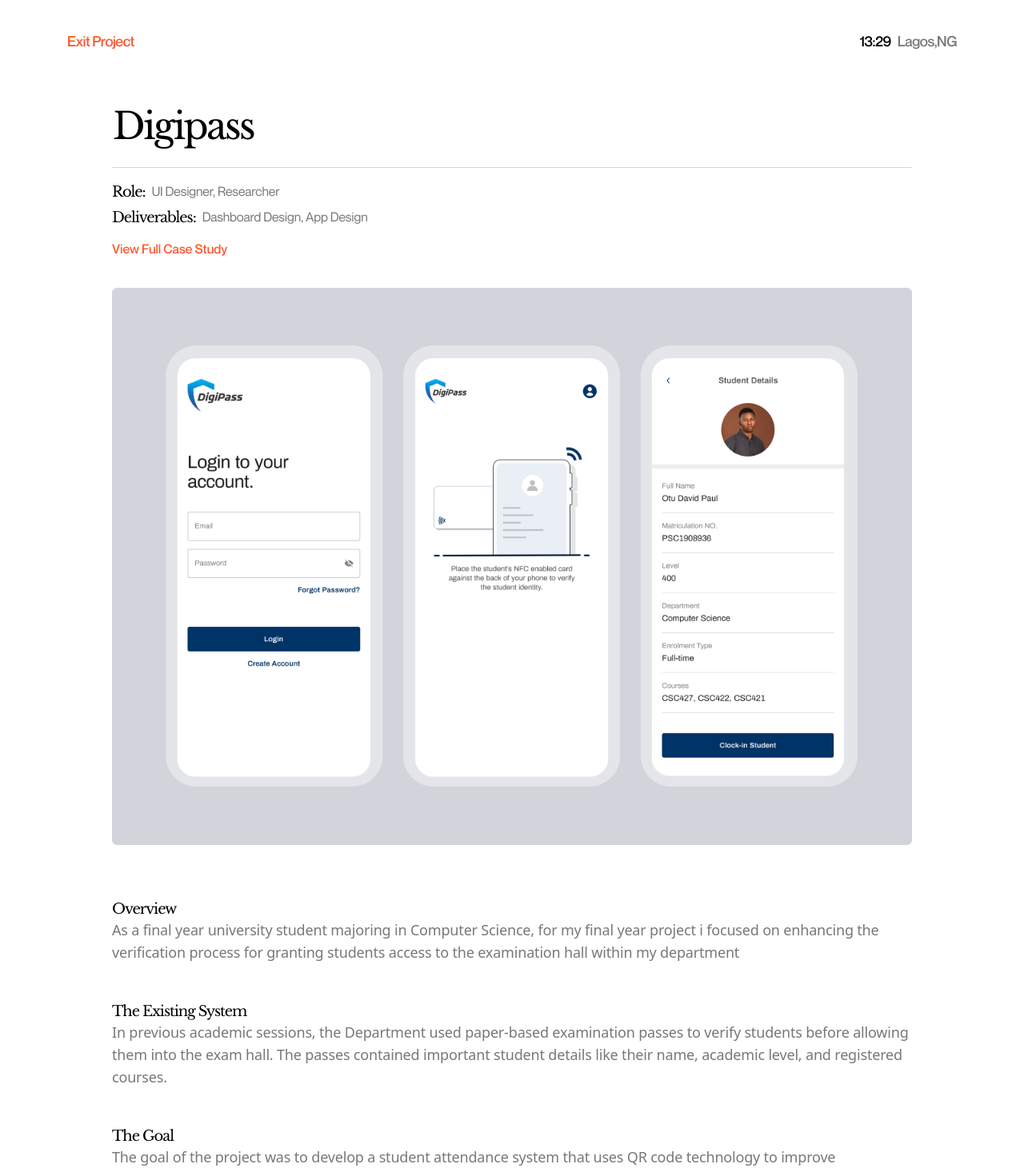
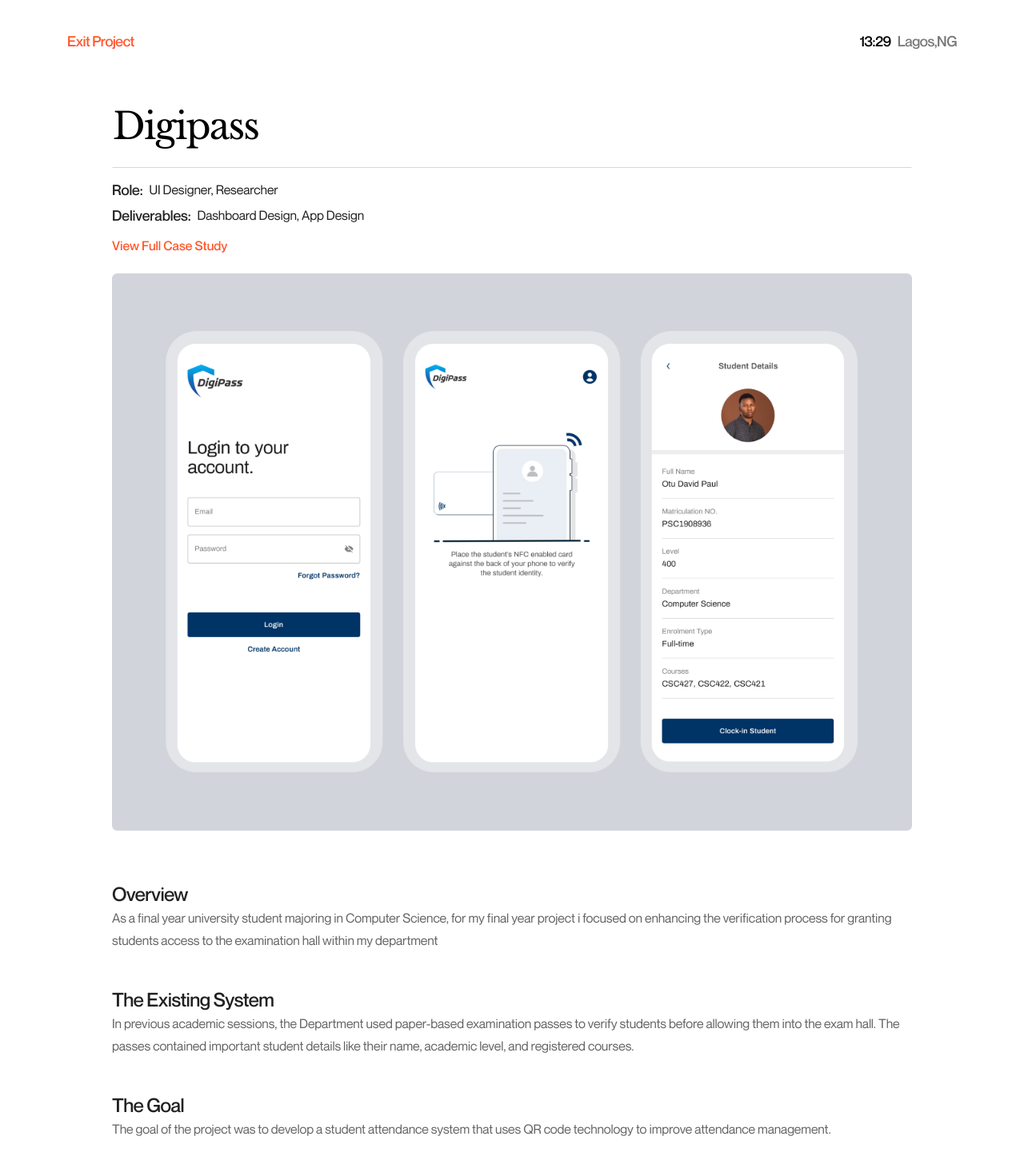
Before and after one commit to ezomonglory/davidportfolio, a Next.js app: page /DigipassSimple in a window 1280 px wide. Shown: the top 1466 px of the page at 80% size. Built offline with nearby package versions, Linux system fonts and the light colour scheme.

Commit message:
works changes

```diff
--- a/components/ProjectFooter.jsx
+++ b/components/ProjectFooter.jsx
@@ -5,9 +5,9 @@
 	const router = useRouter();
 
 	return (
-		<div className='flex justify-between items-center'>
+		<div className='flex justify-between items-center mt-[16px]'>
 			<div
-				className='flex space-x-[4px] items-center'
+				className='flex space-x-[8px] items-center'
 				onClick={() => {
 					router.push(`/${prev}`);
 				}}
@@ -28,13 +28,13 @@
 						stroke-linejoin='round'
 					/>
 				</svg>
-				<h1 className='text-[#D7D7D7] md:leading-[28px] md:text-[18px] neue-md '>
+				<h1 className='text-[#D7D7D7] md:leading-[28px] md:text-[18px] neue-md tracking-[-0.5px] '>
 					Previous Project{" "}
 				</h1>
 			</div>
 
 			<div
-				className='flex space-x-[4px] items-center'
+				className='flex space-x-[8px] items-center'
 				onClick={() => {
 					router.push(`/${next}`);
 				}}
@@ -55,7 +55,7 @@
 						stroke-linejoin='round'
 					/>
 				</svg>
-				<h1 className='text-[#212121] md:leading-[28px] md:text-[18px] neue-md '>
+				<h1 className='text-[#212121] md:leading-[28px] md:text-[18px] neue-md tracking-[-0.5px] '>
 					Next Project{" "}
 				</h1>
 			</div>
--- a/components/ProjectText.jsx
+++ b/components/ProjectText.jsx
@@ -2,9 +2,9 @@
 
 const ProjectText = ({heading, text}) => {
   return (
-    <div>
-        <h1 className='text-black libre-reg text-[16px] leading-[24px] md:text-[18px] md:leadng-[28px] md:tracking-[-1.08px] ' > {heading} </h1>
-        <p className='text-[#787878] text-[14px] leading-[24px] md:text-[18px] md:leading-[28px] md:tracking-[-0.18px] ' > {text} </p>
+    <div className='flex flex-col space-y-[4px]' >
+        <h1 className='text-[#212121] neue-md text-[16px] leading-[24px] md:text-[24px] md:leadng-[32px] md:tracking-[-0.5px] ' > {heading} </h1>
+        <p className='text-[#646464] neue-reg text-[14px] leading-[24px] md:text-[16px] md:leading-[28px] md:tracking-[-0.1px] ' > {text} </p>
     </div>
   )
 }
--- a/pages/DigipassFull.js
+++ b/pages/DigipassFull.js
@@ -22,9 +22,9 @@
 				<meta name='description' content='Generated by create next app' />
 				<link rel='icon' href='/favicon.ico' />
 			</Head>
-			<div className='overflow-hidden md:pb-[100px] pb-[60px] '>
+			<div className='overflow-hidden md:pb-[40px] pb-[24px] '>
 				{/* <hr className='w-screen h-[1px] md:h-[1.5px] bg-[#D7D7D7] mt-[34px] ' /> */}
-				<div className='md:mx-[80px] mx-[16px] mt-[34px]  '>
+				<div className='md:mx-[80px] mx-[16px] mt-[34px]   '>
 					<div className=' flex flex-col gap-[24px] md:mb-[14px]  md:gap-[60px]   '>
 						<HeroTop />
 						<div className='md:mx-[60px] mx-[16px]  '>
@@ -91,7 +91,7 @@
 							<ol>
 								<li className='text-[#646464]'>
 									{" "}
-									1.The examination pass serves as an additional means of
+									1. The examination pass serves as an additional means of
 									student identification during exams, and its useis limited to
 									my department alone.
 								</li>
@@ -138,20 +138,22 @@
 							text='I had limited time to design and ensure the implementation of my project before the defense. We had to work concurrently, testing alongside production, with a primary focus on quickly verifying that critical functionalities were operating as expected and identifying any potential setbacks. Simultaneously, I observed and collected feedback from real users as they interacted with the app during this period.'
 						/>
 
-						<div className=' flex flex-col space-y-[24px] '>
-							<ProjectText
-								heading='Registering Students'
-								text='Before students can be verified, their details must have been registered on the dashboard to link the NFC card with their information before they are assigned an NFC card. Part of the registration process on the dashboard includes entering the NFC card number assigned to the NFC card. Please refer to the video below for a visual demonstration.'
-							/>
+						<div className=' flex flex-col space-y-[16px] '>
+							<div className="flex flex-col space-y-[24px]" >
+								<ProjectText
+									heading='Registering Students'
+									text='Before students can be verified, their details must have been registered on the dashboard to link the NFC card with their information before they are assigned an NFC card. Part of the registration process on the dashboard includes entering the NFC card number assigned to the NFC card. Please refer to the video below for a visual demonstration.'
+								/>
 
-							<div className=' bg-[#D9D9D9] rounded-[2px] h-[400px]'></div>
-							<h1 className='neue-reg text-[#212121]'>
+								<div className=' bg-[#D9D9D9] rounded-[2px] h-[400px]'></div>
+							</div>
+							<h1 className='neue-reg text-[#646464] tracking-[-0.1px] '>
 								Obtaining the NFC card serial number from the live mobile
 								authenticator.
 							</h1>
 
-							<div className=' bg-[#D9D9D9] rounded-[2px] h-[400px]  '></div>
-							<h1 className='neue-reg text-[#212121]'>
+							<div className=' bg-[#D9D9D9] rounded-[2px] h-[400px] !mt-[24px]  '></div>
+							<h1 className='neue-reg text-[#646464] tracking-[-0.1px] '>
 								Registering the NFC Card on the live dashboard.
 							</h1>
 						</div>
@@ -188,8 +190,8 @@
 							</h1>
 							<div className='bg-[#F9F9F9] rounded-[4px] md:py-[64px] md:px-[81px] '>
 								<img
-									src="/Application Design Digipass Web.png"
-									alt="Application Design Digipass Web"
+									src='/Application Design Digipass Web.png'
+									alt='Application Design Digipass Web'
 									className='w-full'
 								/>
 							</div>
--- a/pages/DigipassSimple.js
+++ b/pages/DigipassSimple.js
@@ -26,12 +26,12 @@
 			<div className='overflow-hidden md:pb-[100px] pb-[60px] '>
 				{/* <hr className='w-screen h-[1px] md:h-[1.5px] bg-[#D7D7D7] mt-[34px] ' /> */}
 				<div className='md:mx-[80px] mx-[16px] mt-[34px]  '>
-					<div className=' flex flex-col gap-[24px] md:mb-[14px]  md:gap-[60px]   '>
+					<div className=' flex flex-col gap-[24px] md:mb-[2p4px]  md:gap-[60px]   '>
 						<HeroTop />
 						<div className='md:mx-[60px] mx-[16px]  '>
 							<div className='flex flex-col  items-start justify-between '>
 								<div className='flex flex-col space-y-[24px] mb-[16px]  border-transparent border-b-[#D7D7D7] border-[1.5px] pb-[24px] w-full'>
-									<h1 className='text-black text-[30px] md:text-[46px] leading-[32px] md:leading-[54px] md:tracking-[-2.76px] libre-reg '>
+									<h1 className='text-black text-[30px] md:text-[46px] leading-[32px] md:leading-[54px] md:tracking-[-2px] libre-reg '>
 										{" "}
 										{project.name}{" "}
 									</h1>
@@ -42,21 +42,21 @@
 									{redArrWeb}
 									{redArrMobile}
 								</div> */}
-								<div className='flex flex-col space-y-[4px] '>
+								<div className='flex flex-col space-y-[8px] '>
 									<div className='flex space-x-2 items-center'>
-										<h1 className=' text-[14px] leading-[20px] tracking-[-0.6px] md:text-[18px] text-black md:leading-[28px] md:tracking-[-1.08px] libre-reg  '>
+										<h1 className=' text-[14px] leading-[20px] tracking-[-0.1px] md:text-[18px] text-[#212121] md:leading-[24px] md:tracking-[-0.1px] neue-md  '>
 											Role:
 										</h1>
-										<p className='text-[#787878] text-[12px] leading-[22px]  neue-reg md:text-[16px] md:leading-[24px] md:tracking-[-0.16px]  '>
+										<p className='text-[#212121] text-[12px] leading-[24px]  neue-reg md:text-[16px] md:leading-[24px] md:tracking-[-0.1px] neue-reg  '>
 											{" "}
 											UI Designer, Researcher{" "}
 										</p>
 									</div>
 									<div className='flex space-x-2 items-center'>
-										<h1 className=' text-[14px] leading-[20px] tracking-[-0.6px] md:text-[18px] text-black md:leading-[28px] md:tracking-[-1.08px] libre-reg  '>
+										<h1 className=' text-[14px] leading-[20px] tracking-[-0.1px] md:text-[18px] text-[#212121] md:leading-[24px] md:tracking-[-0.1px] neue-md  '>
 											Deliverables:
 										</h1>
-										<p className='text-[#787878] text-[12px] leading-[22px]  neue-reg md:text-[16px] md:leading-[24px] md:tracking-[-0.16px]  '>
+										<p className='text-[#212121] text-[12px] leading-[24px]  neue-reg md:text-[16px] md:leading-[24px] md:tracking-[-0.1px] neue-reg  '>
 											{" "}
 											Dashboard Design, App Design{" "}
 										</p>
```
